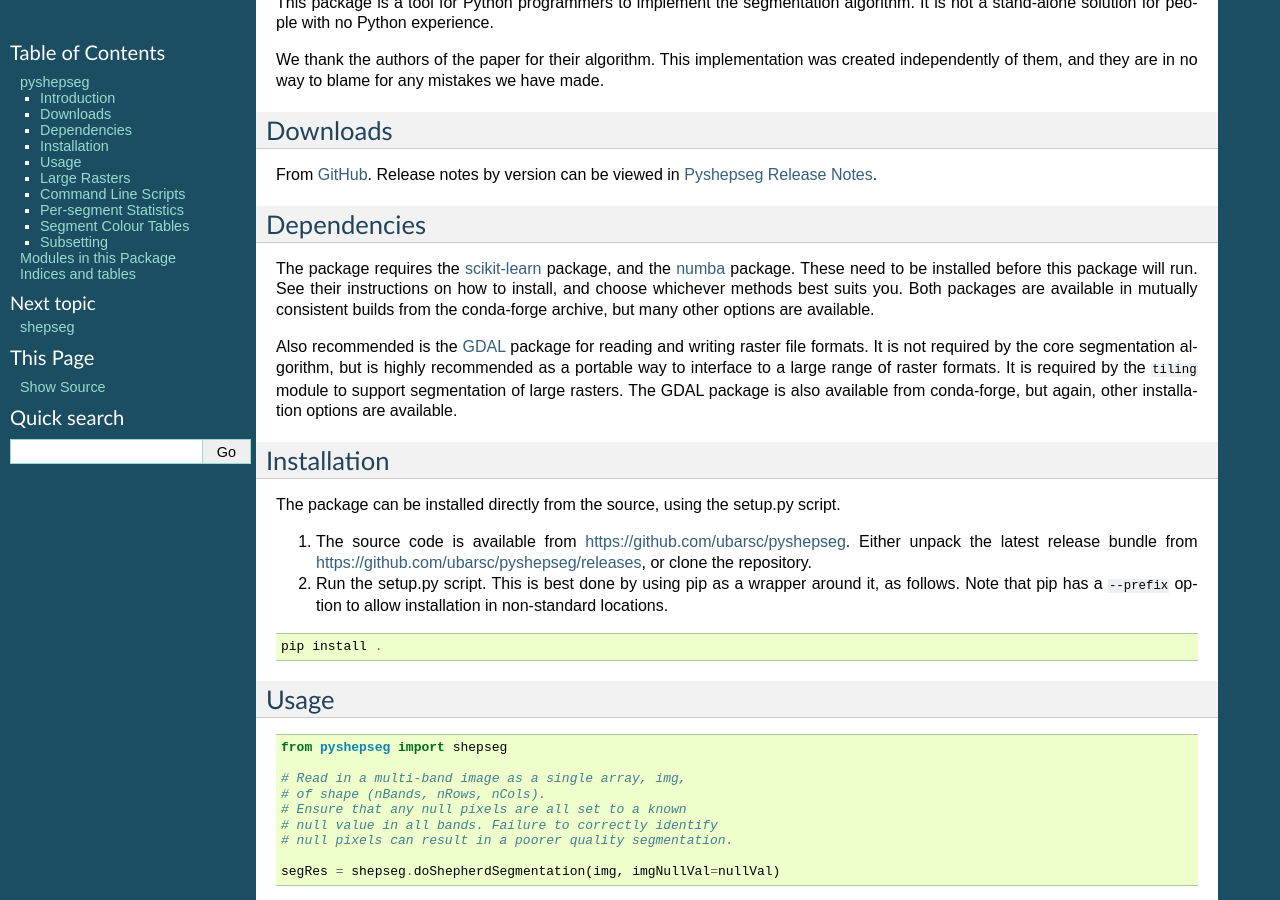
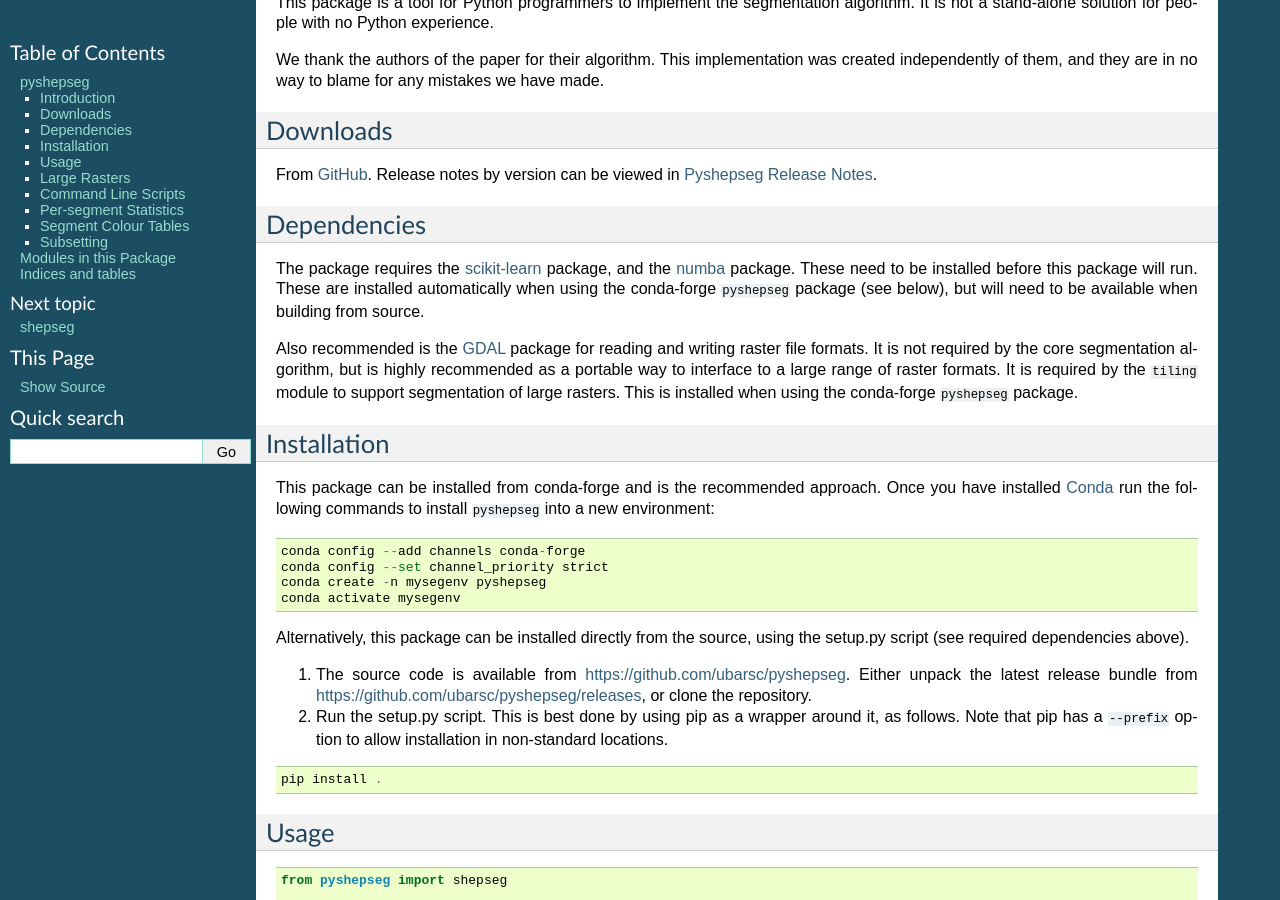
Before and after one commit to ubarsc/pyshepseg, a Sphinx documentation site: the page built from doc/source/index.rst, in a window 1280 px wide and 900 px high, scrolled down 214 px. Built offline with Sphinx 7.4.7, drawn with Linux system fonts in a browser that asks for light colours.

Commit message:
add instructions for installing from conda-forge (#44)
* add instructions for installing from conda-forge

* add blank line

* double back tics

* another one

```diff
--- a/doc/source/index.rst
+++ b/doc/source/index.rst
@@ -28,22 +28,32 @@ Dependencies
 ------------
 The package requires the `scikit-learn <https://scikit-learn.org/>`_ package,
 and the `numba <https://numba.pydata.org/>`_ package. These need to be installed
-before this package will run. See their instructions on how to install, and
-choose whichever methods best suits you. Both packages are available in
-mutually consistent builds from the conda-forge archive, but many other
-options are available.
+before this package will run. These are installed automatically when using the conda-forge
+``pyshepseg`` package (see below), but will need to be available when building from source.
 
 Also recommended is the `GDAL <https://gdal.org/>`_ package for reading and
 writing raster file formats. It is not required by the core segmentation
 algorithm, but is highly recommended as a portable way to interface
 to a large range of raster formats. It is required by the ``tiling`` module
-to support segmentation of large rasters. The GDAL package is also available
-from conda-forge, but again, other installation options are available.
+to support segmentation of large rasters. This is installed when using
+the conda-forge ``pyshepseg`` package.
 
 Installation
 ------------
-The package can be installed directly from the source, using the
-setup.py script.
+
+This package can be installed from conda-forge and is the recommended approach.
+Once you have installed `Conda <conda.pydata.org/miniconda.html#miniconda>`_ run
+the following commands to install ``pyshepseg`` into a new environment:
+
+::
+
+    conda config --add channels conda-forge
+    conda config --set channel_priority strict
+    conda create -n mysegenv pyshepseg
+    conda activate mysegenv
+
+Alternatively, this package can be installed directly from the source, using the
+setup.py script (see required dependencies above).
 
 1. The source code is available from `<https://github.com/ubarsc/pyshepseg>`_.
    Either unpack the latest release bundle from
```
